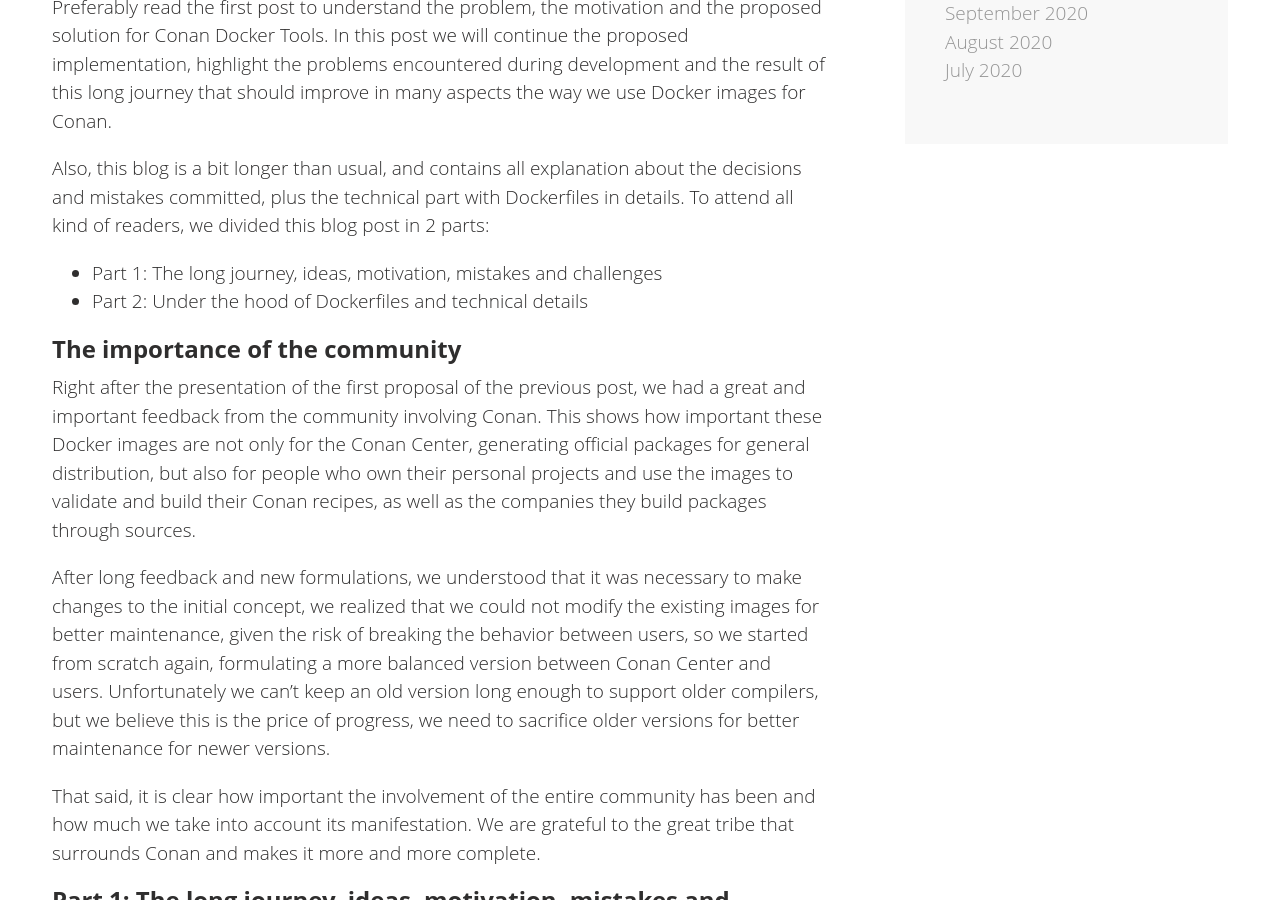
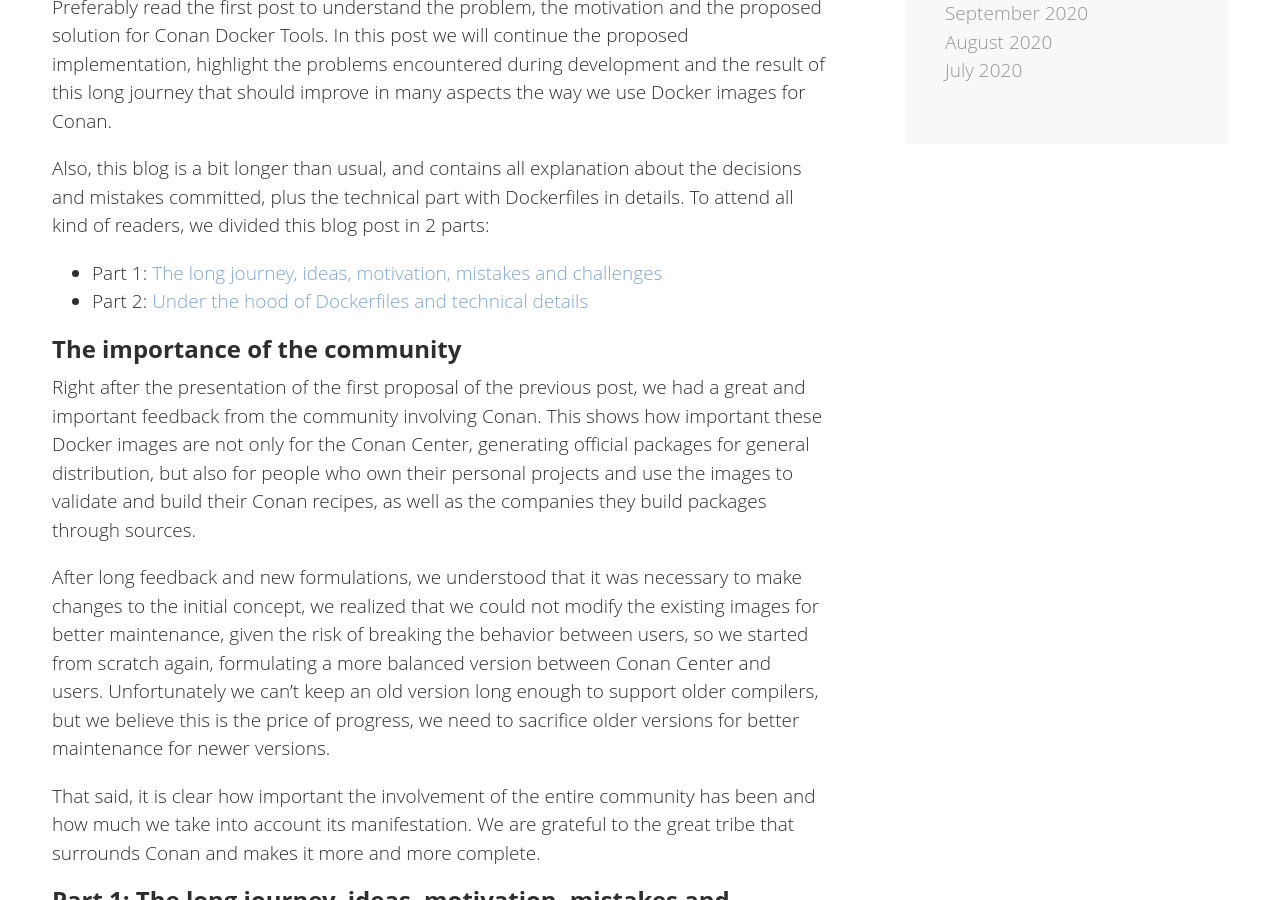
Before and after one commit to conan-io/conan-io.github.io, a Jekyll site: the page built from _posts/2021-07-21-Modern-docker-images.markdown, in a window 1280 px wide and 900 px high, scrolled down 498 px. Built offline with Jekyll 4.4.1, drawn with Linux system fonts in a browser that asks for light colours; comment, search, counter and statistics services are not loaded.

Commit message:
Add pilcrow to parts
Signed-off-by: Uilian Ries <uilianries@gmail.com>

```diff
--- a/_posts/2021-07-21-Modern-docker-images.markdown
+++ b/_posts/2021-07-21-Modern-docker-images.markdown
@@ -19,8 +19,8 @@ Also, this blog is a bit longer than usual, and contains all explanation about t
 committed, plus the technical part with Dockerfiles in details. To attend all kind of readers, we divided
 this blog post in 2 parts:
 
-* Part 1: The long journey, ideas, motivation, mistakes and challenges
-* Part 2: Under the hood of Dockerfiles and technical details
+* Part 1: <a href='#part1' class='pilcrow'>The long journey, ideas, motivation, mistakes and challenges</a>
+* Part 2: <a href='#part2' class='pilcrow'>Under the hood of Dockerfiles and technical details</a>
 
 ## The importance of the community
 
@@ -41,7 +41,7 @@ That said, it is clear how important the involvement of the entire community has
 we take into account its manifestation. We are grateful to the great tribe that surrounds Conan and
 makes it more and more complete.
 
-
+<p id='part1'></p>
 ## Part 1: The long journey, ideas, motivation, mistakes and challenges
 
 On this section we will describe how we revisited the initial proposal, found problems, proposed solutions and started a
@@ -163,6 +163,7 @@ images, as everything was either consumed directly from the system, or installed
 
 These are the main features of the base image, which is used in all final images.
 
+<p id='part2'></p>
 ## Part 2: Under the hood of Dockerfiles and technical details
 
 Here we will be more focused on the final product, Dockerfiles, tests and CI. If you are interested to read about
```
